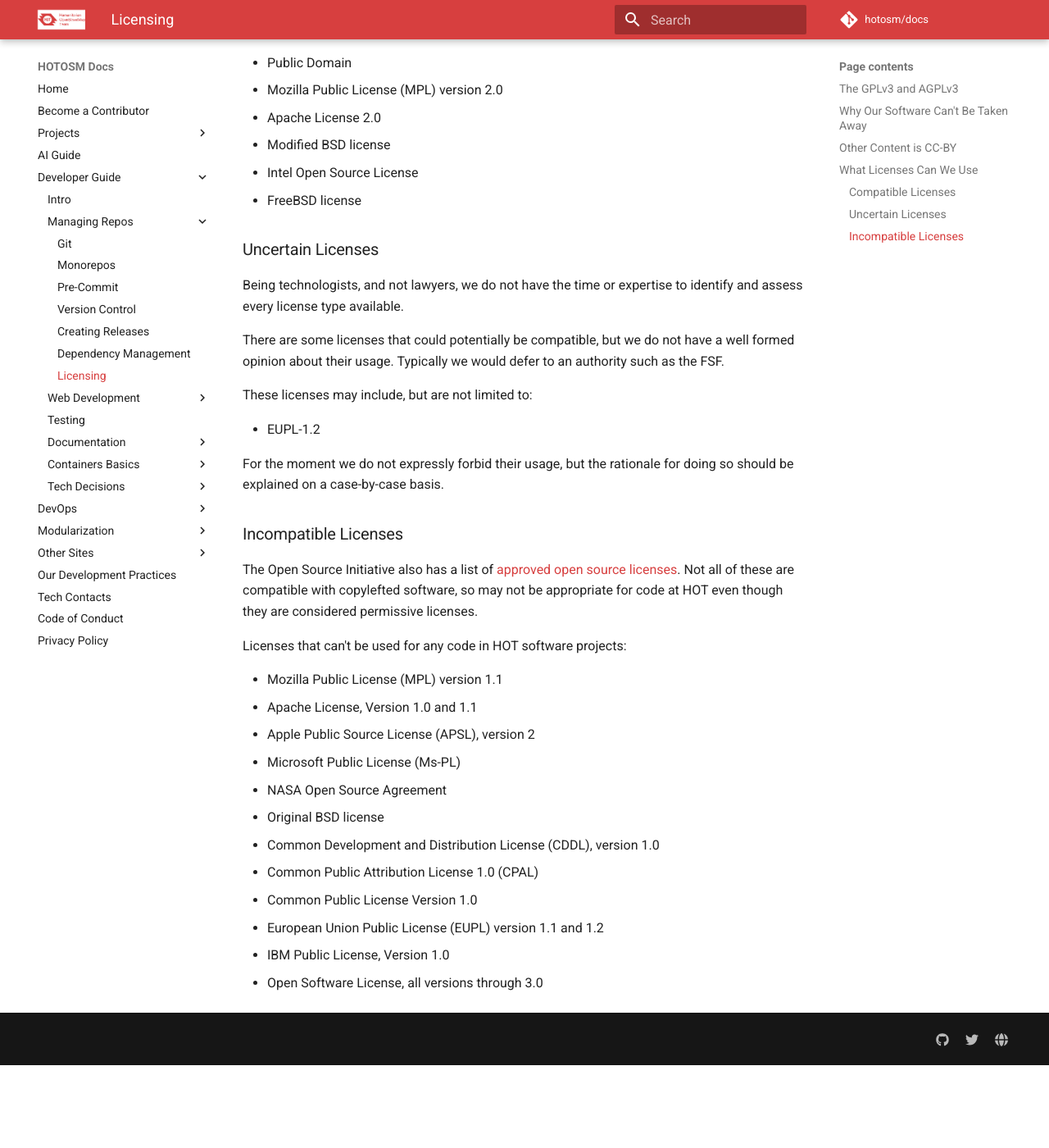
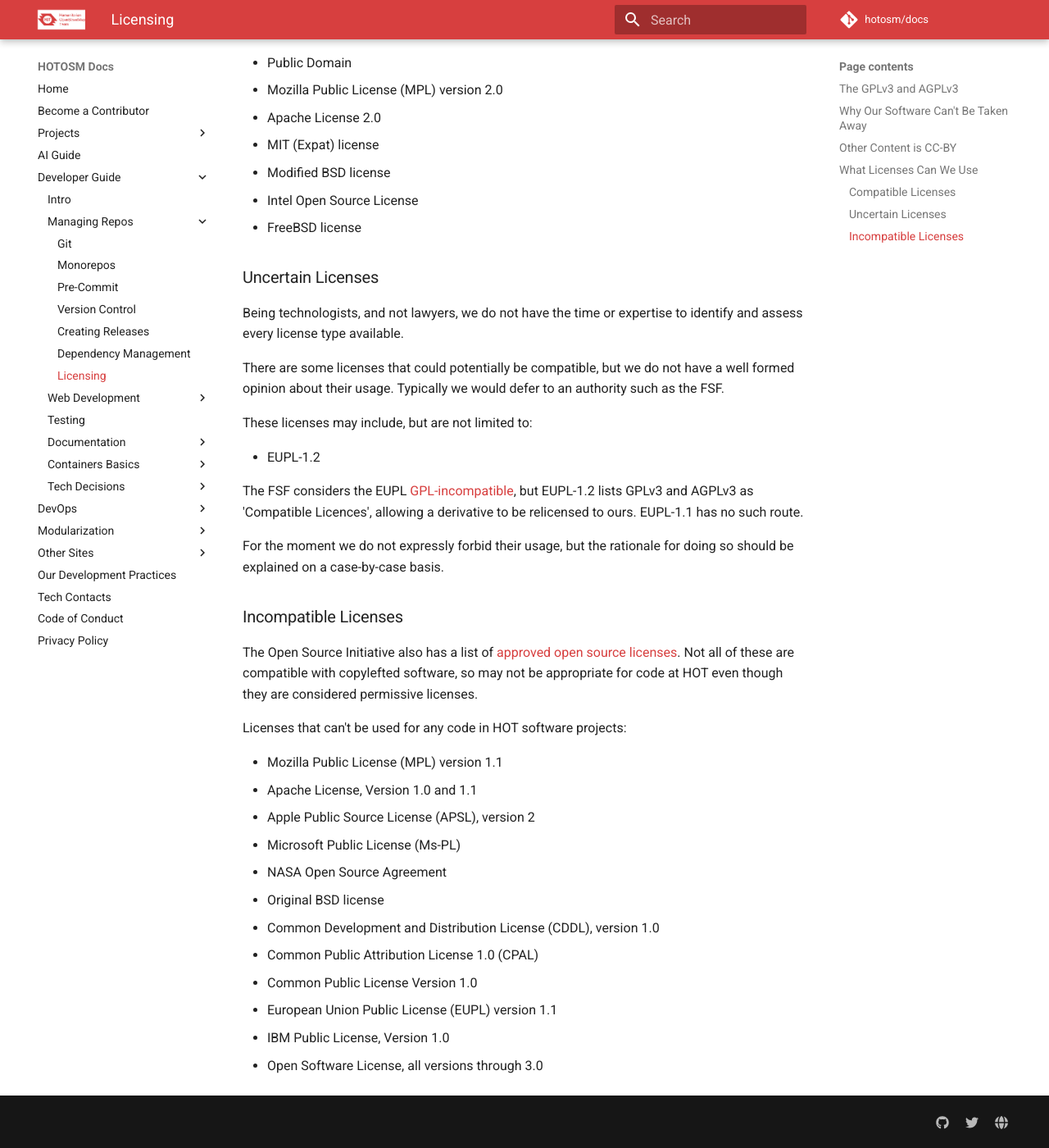
Before and after one commit to hotosm/docs, an MkDocs documentation site: the page built from docs/dev-guide/repo-management/licensing.md, in a window 1280 px wide and 1400 px high, scrolled down 1977 px. Shown: the whole window at 82% size. Built offline with MkDocs 1.6.1 and Material for MkDocs 9.7.7, drawn with Linux system fonts in a browser that asks for light colours; comment, search, counter and statistics services are not loaded; before the commit the page ends 3276 px from its top, so only the background shows below that; some of the changed text lies outside the part shown.

Commit message:
docs: tweak licensing doc to be more accurate

```diff
--- a/docs/dev-guide/repo-management/licensing.md
+++ b/docs/dev-guide/repo-management/licensing.md
@@ -88,6 +89,7 @@
 - Public Domain
 - Mozilla Public License (MPL) version 2.0
 - Apache License 2.0
+- MIT (Expat) license
 - Modified BSD license
 - Intel Open Source License
 - FreeBSD license
@@ -104,6 +106,11 @@
 These licenses may include, but are not limited to:
 
 - EUPL-1.2
+
+The FSF considers the EUPL
+[GPL-incompatible](https://www.gnu.org/licenses/license-list.en.html#EUPL-1.2),
+but EUPL-1.2 lists GPLv3 and AGPLv3 as 'Compatible Licences', allowing
+a derivative to be relicensed to ours. EUPL-1.1 has no such route.
 
 For the moment we do not expressly forbid their usage, but the
 rationale for doing so should be explained on a case-by-case basis.
```
Also changed, not shown: other parts of docs/dev-guide/repo-management/licensing.md (+4 -3 lines).
